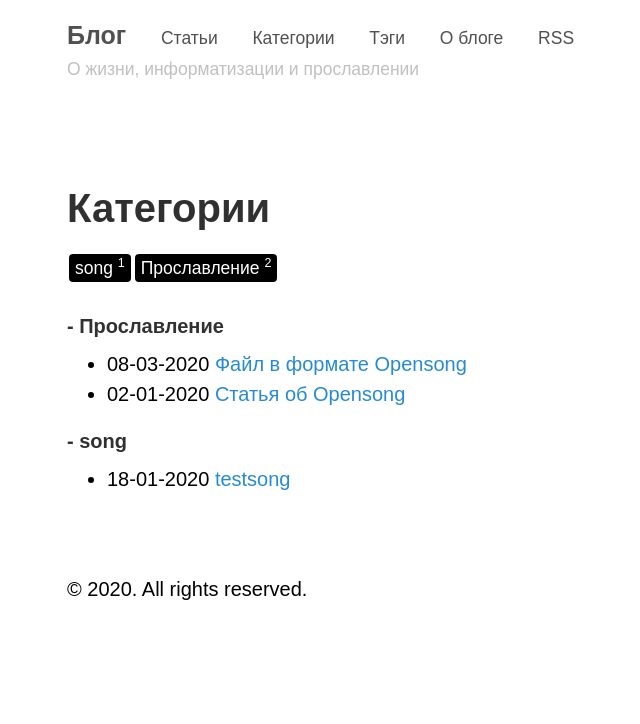
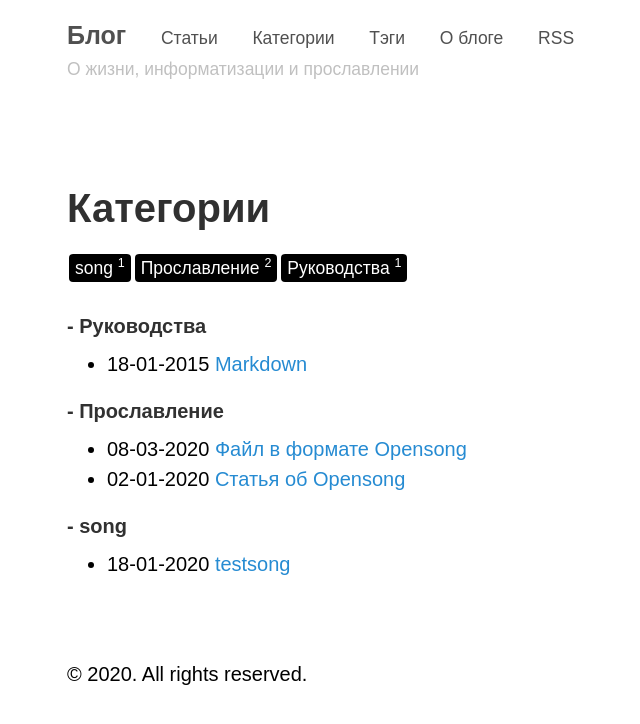
Before and after one commit to SergKnyz/alexblog, a Jekyll site: the page built from categories.html, in a window 1280 px wide. Shown: the top 724 px of the page, without its empty margins (213-853 px from the left). Built offline with Jekyll 4.4.1, drawn with Linux system fonts in a browser that asks for light colours; a script that is not in the unit is left out.

Commit message:
Updated Markdown Short Reference

```diff
--- a/_posts/2015-01-18-markdown-short-reference.md
+++ b/_posts/2015-01-18-markdown-short-reference.md
@@ -2,6 +2,8 @@
 title: Markdown
 date: 2015-01-18 00:00:00 Z
 permalink: markdown-short-reference
+categories:
+- Руководства
 tags:
 - markdown
 color: "#8c5353"
```
